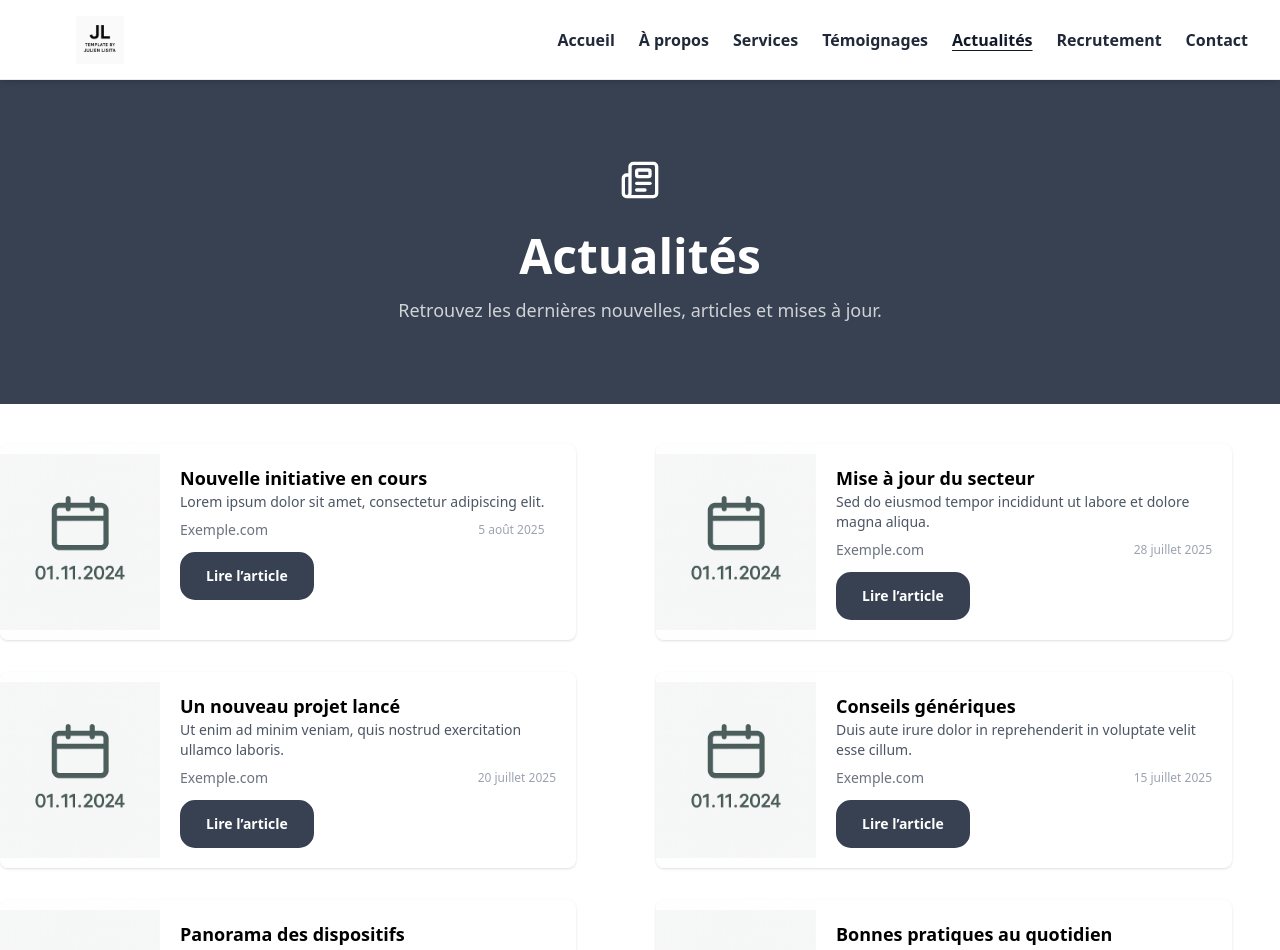
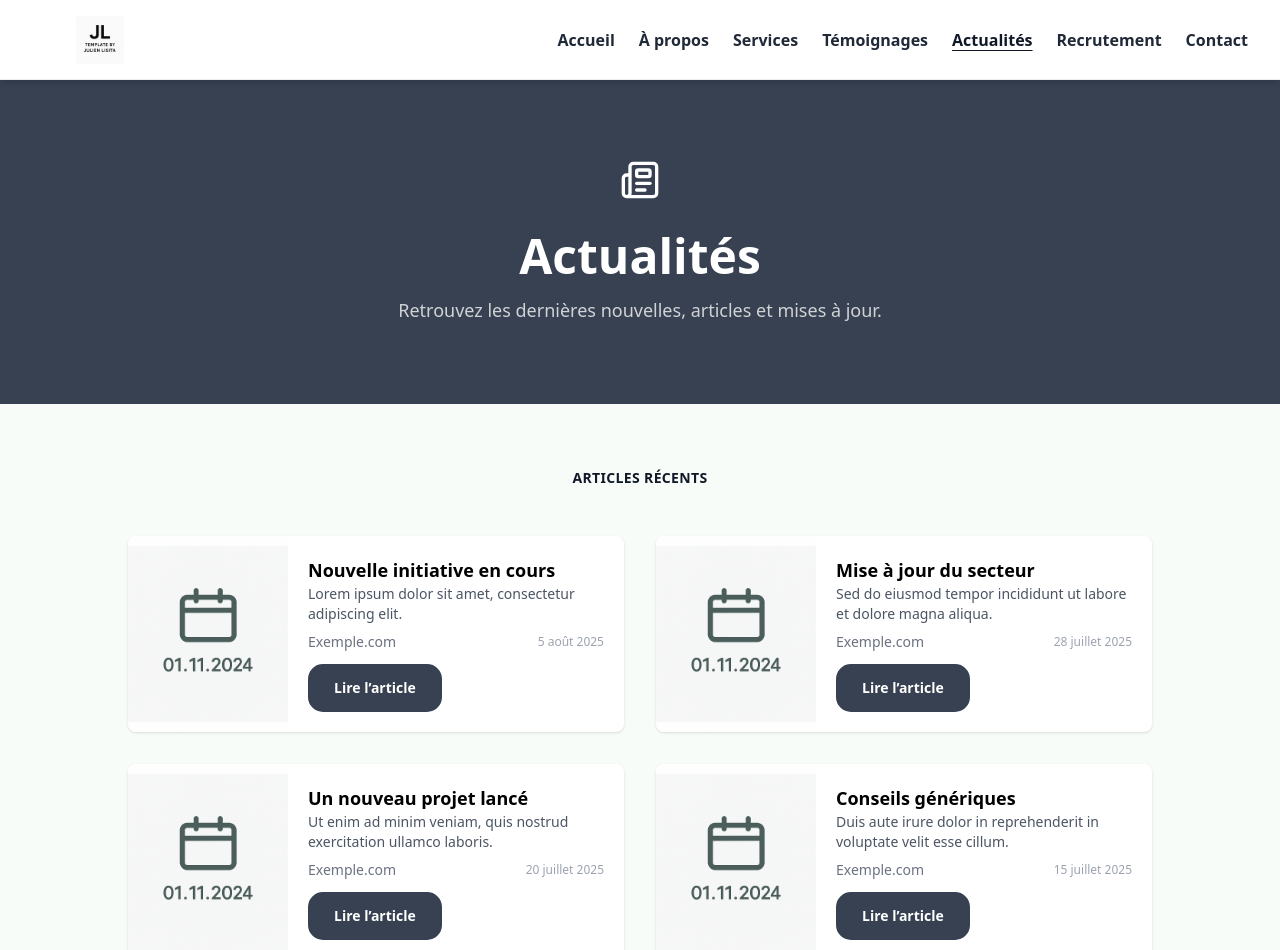
Before and after one commit to julienlisita/nextjs-ts-tailwind-template, a Next.js app: page /news in a window 1280 px wide. Shown: the top 950 px of the page. Built offline with nearby package versions, Linux system fonts and the light colour scheme.

Commit message:
refactor(news): update NewsSection component to use new lightweight FeaturesGrid

```diff
--- a/src/components/news/NewsSection.tsx
+++ b/src/components/news/NewsSection.tsx
@@ -5,14 +5,19 @@
 import type { NewsItem } from '@/types/news';
 import FeaturesGrid from '../patterns/FeaturesGrid';
 import NewsCard from '../data-display/NewsCard';
+import Section from '../layout/Section';
+import SectionWrapper from '../layout/SectionWrapper';
+import HeaderBlock from '../patterns/HeaderBlock';
 
 type Props = { items: ReadonlyArray<NewsItem> };
 
 export default function NewsSection({ items }: Props) {
   return (
-    <FeaturesGrid<NewsItem>
-      eyebrow={'Articles récents'}
-      align="left"
+    <Section bgColor="#A8D5BA15">
+      <SectionWrapper>
+        <HeaderBlock eyebrow="Articles récents" align="center" />
+
+        <FeaturesGrid
           items={items}
           gridClassName="grid grid-cols-1 sm:grid-cols-2 lg:grid-cols-2 gap-5 sm:gap-6 lg:gap-8"
           pageSize={6}
@@ -30,5 +35,7 @@ export default function NewsSection({ items }: Props) {
           )}
           getKey={(item) => item.id ?? item.slug}
         />
+      </SectionWrapper>
+    </Section>
   );
 }
```
Lines whose indentation alone changed are shown as unchanged.
